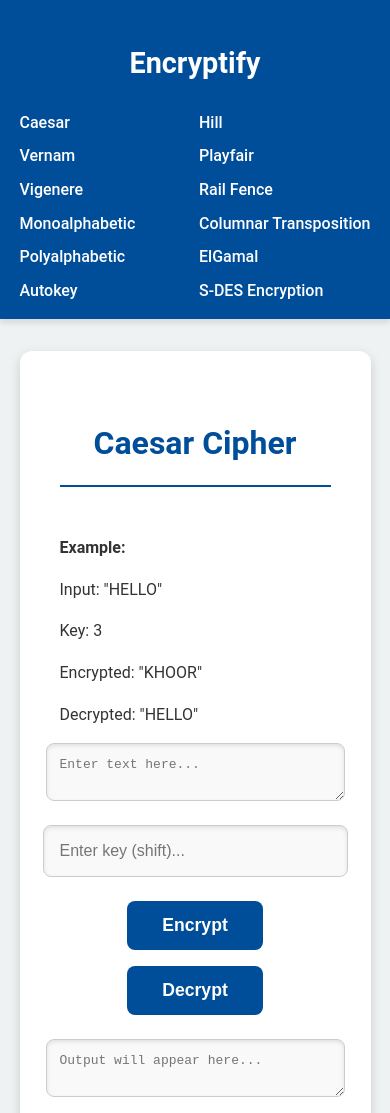
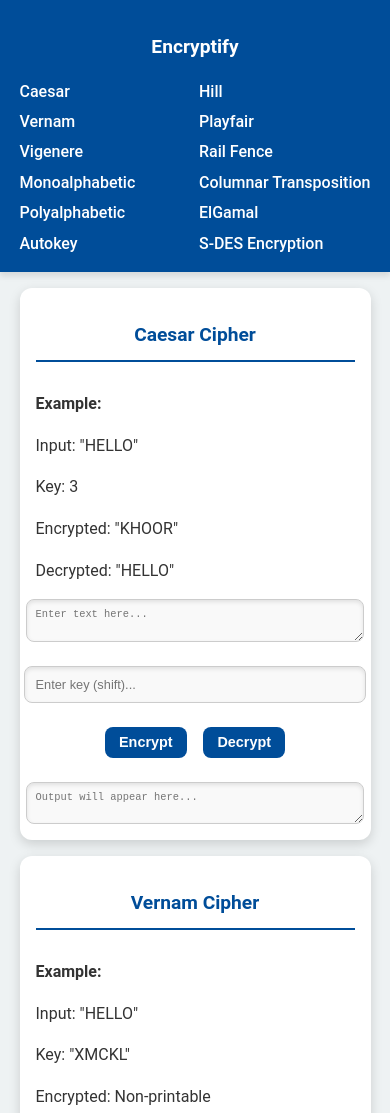
Before and after one commit to Homam-Alkrad/Encryptify, a plain HTML site: page index.html in a window 390 px wide. Shown: the top 1113 px of the page. Drawn offline with Linux system fonts and the light colour scheme.

Commit message:
Update main.css

```diff
--- a/main.css
+++ b/main.css
@@ -66,7 +66,7 @@ body {
 .cipher-section {
     background: #fff;
     margin: 2em 0;
-    padding: 2.5em;
+    padding: 2em;
     border-radius: 12px;
     box-shadow: 0 4px 12px rgba(0, 0, 0, 0.15);
     transition: transform 0.2s, box-shadow 0.2s;
@@ -79,7 +79,7 @@ body {
 
     .cipher-section h2 {
         margin-bottom: 1.5em;
-        font-size: 2em;
+        font-size: 1.8em;
         color: #004d99;
         text-align: center;
         border-bottom: 2px solid #004d99;
@@ -118,6 +118,7 @@ body {
     display: flex;
     gap: 1em;
     justify-content: center;
+    flex-wrap: wrap;
 }
 
     .buttons .encrypt-btn,
@@ -166,13 +167,59 @@ body {
         gap: 0.5em;
     }
 
+    .navbar .logo {
+        font-size: 1.5em;
+    }
+
+    .cipher-section {
+        margin: 1.5em 0;
+        padding: 1.5em;
+    }
+
+        .cipher-section h2 {
+            font-size: 1.5em;
+        }
+
     .cipher-box textarea,
     .cipher-box input {
         width: 100%;
+        font-size: 0.9em;
     }
 
-    .buttons {
-        flex-direction: column;
-        gap: 1em;
+    .buttons .encrypt-btn,
+    .buttons .decrypt-btn {
+        padding: 0.6em 1.5em;
+        font-size: 1em;
     }
 }
+
+@media (max-width: 480px) {
+    .navbar .nav-links {
+        gap: 0.3em;
+    }
+
+    .navbar .logo {
+        font-size: 1.2em;
+    }
+
+    .cipher-section {
+        margin: 1em 0;
+        padding: 1em;
+    }
+
+        .cipher-section h2 {
+            font-size: 1.2em;
+        }
+
+    .cipher-box textarea,
+    .cipher-box input {
+        font-size: 0.8em;
+        padding: 0.8em;
+    }
+
+    .buttons .encrypt-btn,
+    .buttons .decrypt-btn {
+        padding: 0.5em 1em;
+        font-size: 0.9em;
+    }
+}
```
